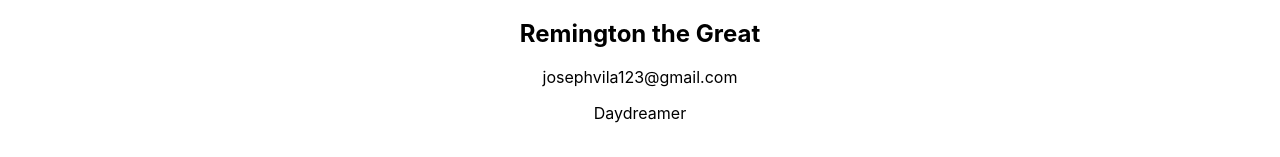
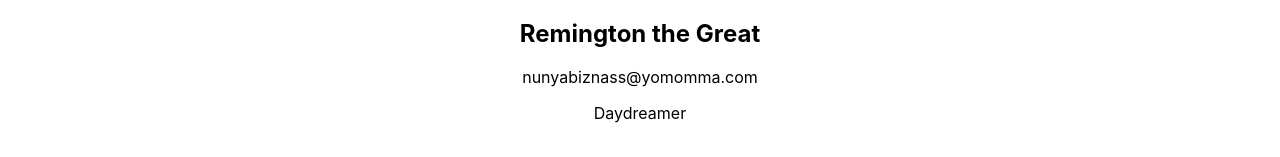
Before and after one commit to bloominstituteoftechnology/team-builder, a React (Create React App) app in the folder team-builder/: page / in a window 1280 px wide. Shown: the part 178-335 px from the top of the page. Built offline with nearby package versions, Linux system fonts and the light colour scheme.

Commit message:
All done. Was not quite able to complete the stretch. A lot of fun though!

```diff
--- a/team-builder/src/App.js
+++ b/team-builder/src/App.js
@@ -15,7 +15,7 @@ function App() {
   const [member, setMember] = useState([
     {
       Name: 'Remington the Great',
-      Email: 'josephvila123@gmail.com',
+      Email: 'nunyabiznass@yomomma.com',
       Role: "Daydreamer"
     }
   ])
@@ -26,16 +26,31 @@ function App() {
       [inputName]: inputValue,
     })
   }
+
+  let newMember = {};
   const submitForm = () => {
-    let newMember = {
+      newMember = {
       Name: formValues.Name.trim(),
       Email: formValues.Email.trim(),
       Role: formValues.Role.trim(),
     }
+
+
+    // const exists = member.Name.find(name => name.Name === member.Name);
+    // if(exists === true) return;
     setMember(
       [...member, newMember]
     )
+
+    // const exists = null;
+    // for(let i = 0; i < member.length; i++){
+    //   exists = member[i].find(check => check.Name === member.Name);
+    //   if(exists === true) return;
+    // }
+
+    // console.log('member post setMember', member[0].Name);
   }
+
   return (
     <div className="App">
       <header className="App-header">
```
Also changed, not shown: team-builder/src/components/RemyVila.js (+19 -0 lines).
